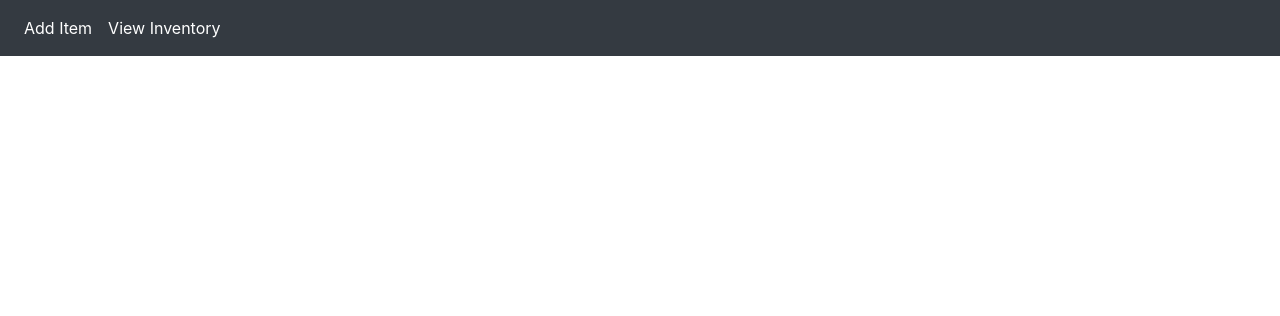
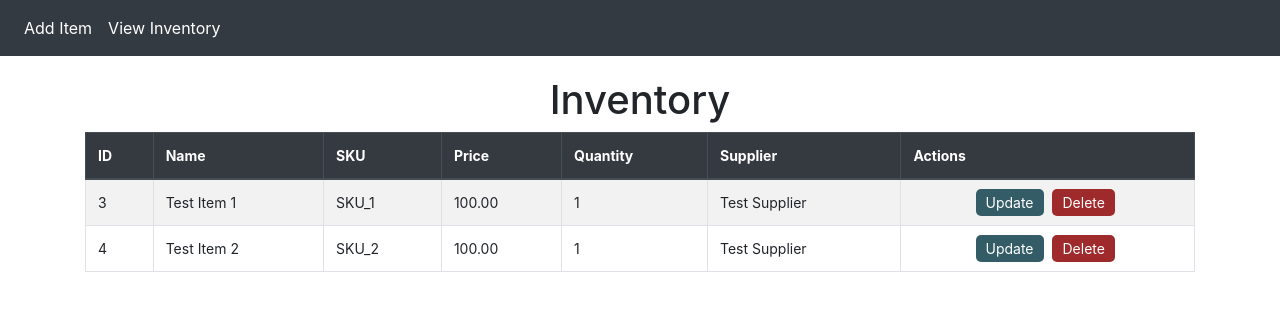
Before and after one commit to gabegtrrz/Invento, a Django app: page /list/ in a window 1280 px wide. Shown: the top 316 px of the page. Run offline with Django 5.2, Linux system fonts and the light colour scheme; data comes from the database, SQL or seed files in the repository; both versions use the stored data as it was after the commit.

Commit message:
item list template done ARGH

```diff
--- a/inventoProj/inventoApp/templates/InventoApp/index.html
+++ b/inventoProj/inventoApp/templates/InventoApp/index.html
@@ -11,8 +11,8 @@
 
         <hr class="my-4">
         <div class="d-flex flex-column justify-content-center align-items-center">
-            <a href="{% url "item_list" %}" class="btn btn-dark m-3 w-50 center-align">View Inventory</a>
-            <a href="{% url "item_create" %}" class="btn btn-dark m-3 w-50">Add Item</a>
+            <a href="{% url "item_list" %}" class=" btn btn-dark m-3 w-50 center-align">View Inventory</a>
+            <a href="{% url "item_create" %}" class=" btn btn-dark m-3 w-50">Add Item</a>
 
         </div>
 
--- a/inventoProj/inventoApp/templates/InventoApp/item_list.html
+++ b/inventoProj/inventoApp/templates/InventoApp/item_list.html
@@ -1,10 +1,37 @@
 {% extends "InventoApp/layout.html" %}
 {% load static %}
 
-{% block title %}
-title
-{% endblock title %}
+{% block title %}Inventory{% endblock title %}
 
 {% block content %}
-
+    <h1 class='text-center'>Inventory</h1>
+        <table class="table table-bordered table-striped table-wrap">
+            <thead class="thead-dark">
+                <tr>
+                    <th>ID</th>
+                    <th>Name</th>
+                    <th>SKU</th>
+                    <th>Price</th>
+                    <th>Quantity</th>
+                    <th>Supplier</th>
+                    <th>Actions</th>
+                </tr>
+            </thead>
+            <tbody>
+                {% for item in items %}
+                    <tr>
+                        <td>{{ item.item_id }}</td>
+                        <td>{{ item.name }}</td>
+                        <td>{{ item.sku }}</td>
+                        <td>{{ item.price }}</td>
+                        <td>{{ item.quantity }}</td>
+                        <td>{{ item.supplier }}</td>
+                        <td style="text-align: center; white-space: nowrap">
+                            <a role='button' class='btn-secondary btn-custom1' aria-pressed="false" href="{% url "item_update" item.item_id %}">Update</a>
+                            <a role='button' class='btn-custom-delete' aria-pressed="false" href="{% url "item_delete" item.item_id %}">Delete</a>
+                        </td>
+                    </tr>
+                {% endfor %}
+            </tbody>
+    </table>
 {% endblock content %}
--- a/inventoProj/inventoApp/templates/InventoApp/layout.html
+++ b/inventoProj/inventoApp/templates/InventoApp/layout.html
@@ -13,7 +13,7 @@ Note that you used bootstrap and jquery CDN
 <html lang="en">
 <head>
     <meta charset="UTF-8">
-    <meta name="viewport" content="width=device-width, initial-scale=1.0">
+    <meta name="viewport" content="width=device-width, initial-scale=100">
     <title>{% block title %} Inventó {% endblock title %}</title>
     <link rel="stylesheet" href="https://cdn.jsdelivr.net/npm/bootstrap@4.5.2/dist/css/bootstrap.min.css">
     <style>
@@ -32,6 +32,47 @@ Note that you used bootstrap and jquery CDN
         .table th, .table td{
             vertical-align: middle;
         }
+
+        .table {
+            font-size: 14px;
+        }
+
+
+
+        .btn-custom1 {
+            background-color: #335c67;
+            color: white;
+            border: none;
+            padding: 5px 10px;
+            border-radius: 5px;
+            transition: background-color 0.3s, transform 0.3s;
+            text-decoration: none;
+        }
+
+        .btn-custom1:hover {
+            background-color: #283618;
+            transform: scale(1.05px);
+            color: white;
+            text-decoration: none;
+        }
+
+        .btn-custom-delete {
+            background-color: #9e2a2b;
+            color: white;
+            border: none;
+            padding: 5px 10px;
+            border-radius: 5px;
+            transition: background-color 0.3s, transform 0.3s;
+            text-decoration: none;
+            margin: 5px
+        }
+
+        .btn-custom-delete:hover {
+            background-color: #540b0e;
+            transform: scale(1.05px);
+            color: white;
+            text-decoration: none;
+
     </style>
 </head>
 <body>
```
Also changed, not shown: inventoProj/db.sqlite3.
